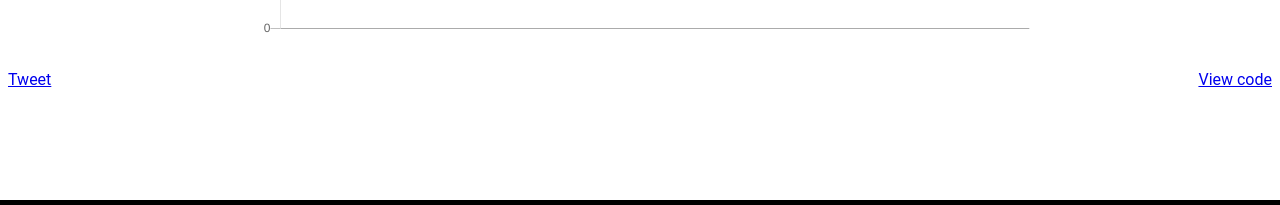
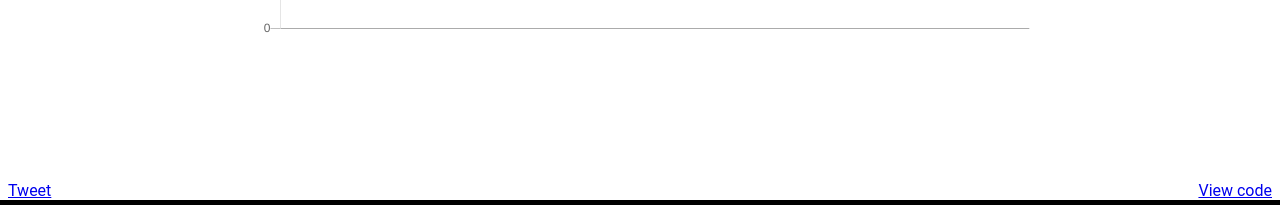
Before and after one commit to alexpetralia/ctdmv, a Vue app: page / in a window 1280 px wide. Shown: the part 576-781 px from the top of the page. Built offline with nearby package versions, Linux system fonts and the light colour scheme; no server answers.

Commit message:
Update to share buttons

```diff
--- a/src/App.vue
+++ b/src/App.vue
@@ -3,7 +3,7 @@
     <div class="container">
       <div class="header">
         <div class="header__title">
-          <a href="/">CT DMV Wait Times &#x1F698;</a>
+         <a href="/">CT DMV Wait Times &#x1F698;</a>
         </div>
         <div class="header__subtitle">When's the best time to go to DMV in Connecticut? <a href="https://www.dmvselfservice.ct.gov/NemoService.aspx" target="_blank" class="source">(source)</a></div>
       </div>
@@ -66,8 +66,14 @@
       </div>
     </div>
     <div class="social">
-        <a class="twitter-share-button" href="https://twitter.com/intent/tweet">Tweet</a>
-        <a class="github-button" href="https://github.com/alexpetralia/ctdmv" aria-label="Follow @alexpetralia on GitHub">View code</a>
+        <div>
+
+            <a class="twitter-share-button" href="https://twitter.com/intent/tweet">Tweet</a>
+        </div>
+        <div>
+            <a class="github-button" href="https://github.com/alexpetralia/ctdmv" aria-label="Follow @alexpetralia on GitHub">View code</a>
+
+        </div>
     </div>
     <div class="footer">
       <p>Conceived during a long wait at the DMV by <a href="https://alexpetralia.com" target="_blank">@alexpetralia</a>.</p>
@@ -313,10 +319,12 @@ export default {
 }
 
 .social {
+    position: fixed;
     display: flex;
+    width: 100%;
     justify-content: space-between;
-    position: relative;
-    bottom: 1rem;
+    padding: 0 1rem 0 0;
+    bottom: 1.5rem;
 }
 
 .footer {
```
